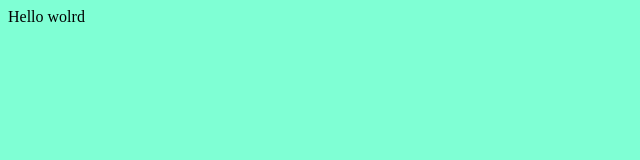
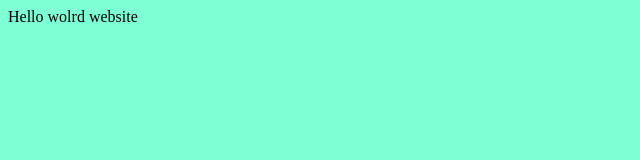
Before and after one commit to Zaink2298/e-commerce-web, a plain HTML site: page index.html in a window 1280 px wide. Shown: the full height of the page, 0-640 px from the left. Drawn offline with Linux system fonts and the light colour scheme.

Commit message:
Update index.html

```diff
--- a/index.html
+++ b/index.html
@@ -8,5 +8,6 @@
 </head>
 <body>
     Hello wolrd
+    website
 </body>
 </html>
```
